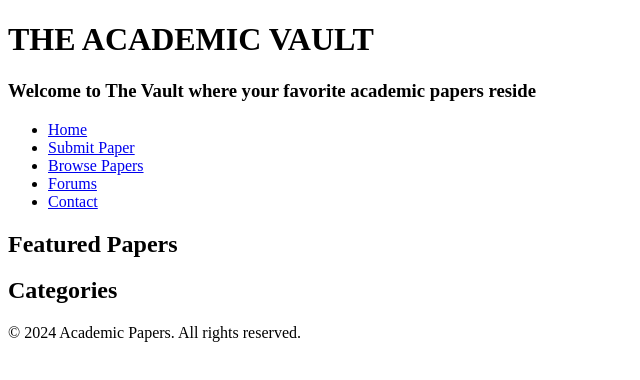
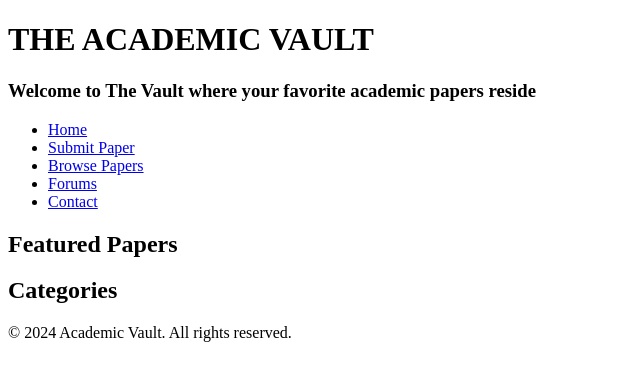
Before and after one commit to AyiembaPearl/AcademicVault, a plain HTML site: page index.html in a window 1280 px wide. Shown: the full height of the page, 0-640 px from the left. Drawn offline with Linux system fonts and the light colour scheme.

Commit message:
editting index file

```diff
--- a/index.html
+++ b/index.html
@@ -30,7 +30,7 @@
         </section>
     </main>
     <footer>
-        <p>© 2024 Academic Papers. All rights reserved.</p>
+        <p>© 2024 Academic Vault. All rights reserved.</p>
     </footer>
 </body>
 </html>
```
